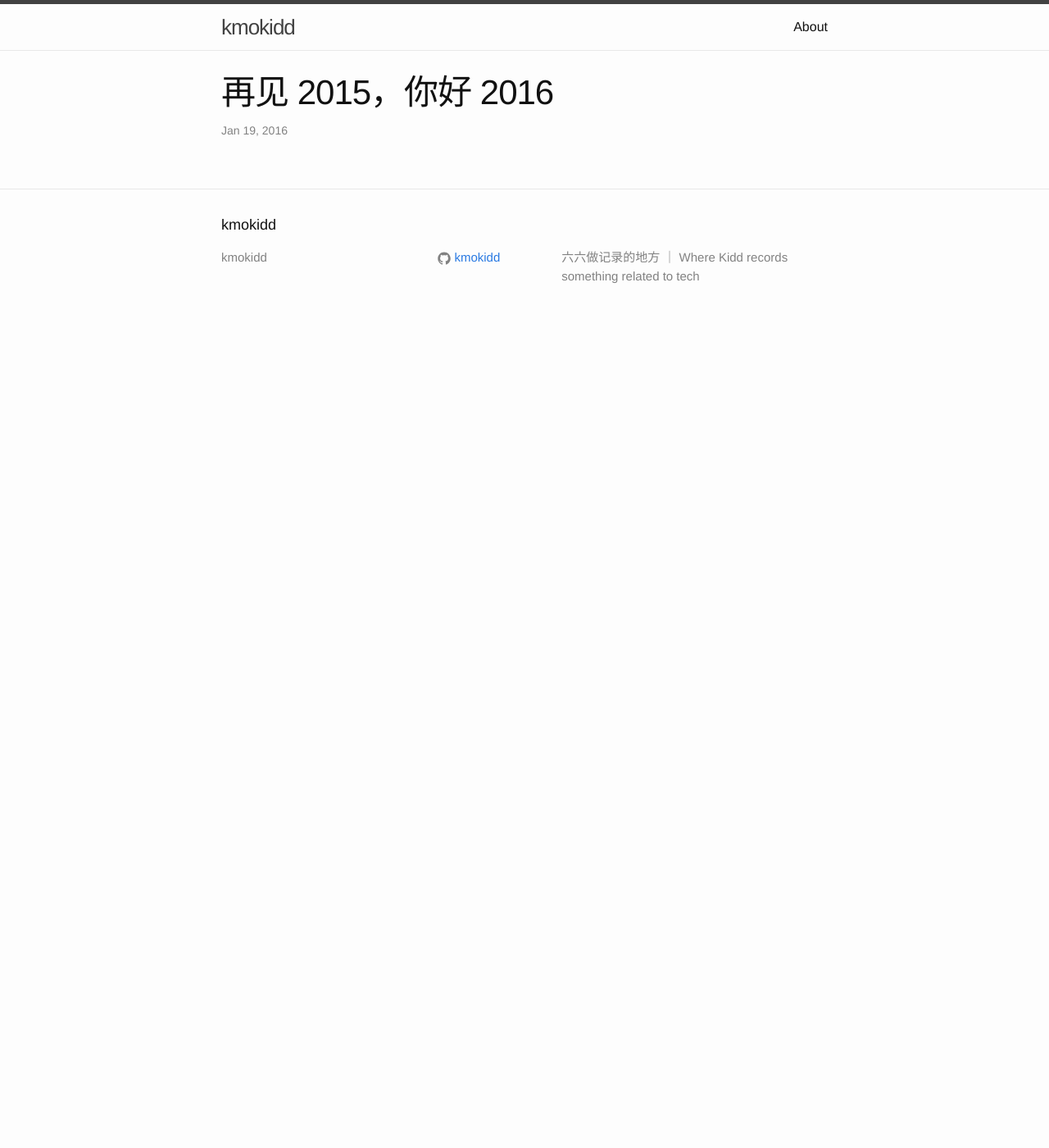
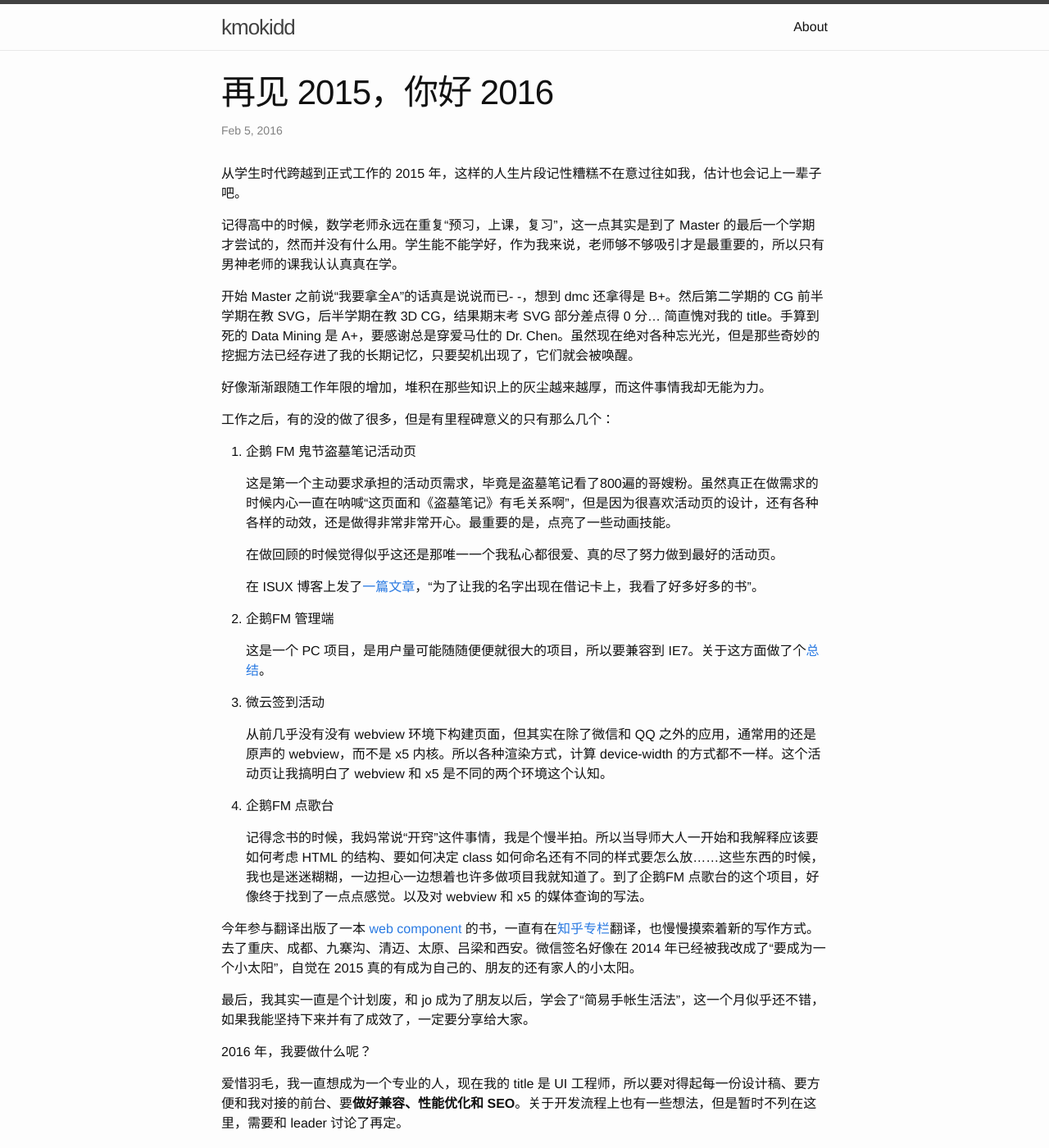
Before and after one commit to kmokidd/kmokidd.github.io, a Jekyll site: the page built from _posts/2016-01-19-bye-2015-hey-2016.markdown, in a window 1280 px wide and 1400 px high. Shown: the whole window at 82% size. Built offline with Jekyll 4.4.1, drawn with Linux system fonts in a browser that asks for light colours; some of the changed text lies outside the part shown.

Commit message:
finish summary of 2015

```diff
--- a/_posts/2016-01-19-bye-2015-hey-2016.markdown
+++ b/_posts/2016-01-19-bye-2015-hey-2016.markdown
@@ -1,6 +1,102 @@
 ---
 layout: post
 title:  "再见 2015，你好 2016"
-date:   2016-01-19 21:15
+date:   2016-02-05 14:43
 categories: jekyll update
 ---
+
+从学生时代跨越到正式工作的 2015 年，这样的人生片段记性糟糕不在意过往如我，估计也会记上一辈子吧。
+
+
+
+记得高中的时候，数学老师永远在重复“预习，上课，复习”，这一点其实是到了 Master 的最后一个学期才尝试的，然而并没有什么用。学生能不能学好，作为我来说，老师够不够吸引才是最重要的，所以只有男神老师的课我认认真真在学。
+
+
+
+开始 Master 之前说“我要拿全A”的话真是说说而已- -，想到 dmc 还拿得是 B+。然后第二学期的 CG 前半学期在教 SVG，后半学期在教 3D CG，结果期末考 SVG 部分差点得 0 分... 简直愧对我的 title。手算到死的 Data Mining 是 A+，要感谢总是穿爱马仕的 Dr. Chen。虽然现在绝对各种忘光光，但是那些奇妙的挖掘方法已经存进了我的长期记忆，只要契机出现了，它们就会被唤醒。
+
+
+
+好像渐渐跟随工作年限的增加，堆积在那些知识上的灰尘越来越厚，而这件事情我却无能为力。
+
+
+
+工作之后，有的没的做了很多，但是有里程碑意义的只有那么几个：
+
+1. 企鹅 FM 鬼节盗墓笔记活动页
+
+   这是第一个主动要求承担的活动页需求，毕竟是盗墓笔记看了800遍的哥嫂粉。虽然真正在做需求的时候内心一直在呐喊“这页面和《盗墓笔记》有毛关系啊”，但是因为很喜欢活动页的设计，还有各种各样的动效，还是做得非常非常开心。最重要的是，点亮了一些动画技能。
+
+   在做回顾的时候觉得似乎这还是那唯一一个我私心都很爱、真的尽了努力做到最好的活动页。
+
+   在 ISUX 博客上发了[一篇文章](http://isux.tencent.com/spirit-festival-act-summary.html)，“为了让我的名字出现在借记卡上，我看了好多好多的书”。
+
+2. 企鹅FM 管理端
+
+   这是一个 PC 项目，是用户量可能随随便便就很大的项目，所以要兼容到 IE7。关于这方面做了个[总结](http://app.yinxiang.com/l/ABQI3-k89thGO45_-1obuIse-ZsYQwOEWrE/)。
+
+3. 微云签到活动
+
+   从前几乎没有没有 webview 环境下构建页面，但其实在除了微信和 QQ 之外的应用，通常用的还是原声的 webview，而不是 x5 内核。所以各种渲染方式，计算 device-width 的方式都不一样。这个活动页让我搞明白了 webview 和 x5 是不同的两个环境这个认知。
+
+4. 企鹅FM 点歌台
+
+   记得念书的时候，我妈常说“开窍”这件事情，我是个慢半拍。所以当导师大人一开始和我解释应该要如何考虑 HTML 的结构、要如何决定 class 如何命名还有不同的样式要怎么放……这些东西的时候，我也是迷迷糊糊，一边担心一边想着也许多做项目我就知道了。到了企鹅FM 点歌台的这个项目，好像终于找到了一点点感觉。以及对 webview 和 x5 的媒体查询的写法。
+
+
+
+今年参与翻译出版了一本 [web component](http://www.amazon.cn/Web-Component%E5%AE%9E%E6%88%98-%E6%8E%A2%E7%B4%A2PolymerJS-Mozilla-Brick-Bosonic%E4%B8%8EReactJS%E6%A1%86%E6%9E%B6-%E6%A1%91%E8%BF%AA%E6%99%AE%C2%B7%E5%BA%93%E9%A9%AC%E5%B0%94%C2%B7%E5%B8%95%E7%89%B9%E5%B0%94/dp/B017BVR54Y/ref=sr_1_1?ie=UTF8&qid=1452574811&sr=8-1&keywords=web+component+%E5%AE%9E%E6%88%98) 的书，一直有在[知乎专栏](http://zhuanlan.zhihu.com/FrontendMagazine)翻译，也慢慢摸索着新的写作方式。去了重庆、成都、九寨沟、清迈、太原、吕梁和西安。微信签名好像在 2014 年已经被我改成了“要成为一个小太阳”，自觉在 2015 真的有成为自己的、朋友的还有家人的小太阳。
+
+
+
+最后，我其实一直是个计划废，和 jo 成为了朋友以后，学会了“简易手帐生活法”，这一个月似乎还不错，如果我能坚持下来并有了成效了，一定要分享给大家。
+
+
+
+2016 年，我要做什么呢？
+
+
+
+爱惜羽毛，我一直想成为一个专业的人，现在我的 title 是 UI 工程师，所以要对得起每一份设计稿、要方便和我对接的前台、要**做好兼容、性能优化和 SEO**。关于开发流程上也有一些想法，但是暂时不列在这里，需要和 leader 讨论了再定。
+
+
+
+写出好看的 JS 代码，成为一个设计小白。尝试 WebGL。
+
+在找工作的时候，我和自己说，等找到满意的工作，就去纹一个 <> 在手上，后来一直没有成行，因为太羞愧了。写出的代码太丑了，根本不好意思去纹。希望今年，我能实现这个目标。
+
+我的 ps 能力大概只有 5 分，满分 100 分。很多时候要去拜托设计师，等来等去真是浪费时间。希望今年结束的时候，在提供相同素材的时候，能模仿出微云的设计稿。
+
+WebGL 是 2015 年的目标，之前看到朋友圈里分享的用 webgl 实现的一个活动页，也很想引入我们的产品。
+
+
+
+
+
+追上新技术。
+
+虽然时不时有翻译，但是总觉得自己还是被新技术抛在后面了，很多技术只是纸上谈兵，很瞧不上这样的自己。要想办法追赶上。
+
+
+
+好好运动，每周瑜伽和跑步。
+
+
+
+为 TEDxTencent 做点什么。
+
+
+
+烟花三月下个江南，还[可能]有个台湾团建，剩下的节日就多多回家吧。
+
+
+
+正因为路还很长，所以每一步都要踩踏实。
+
+
+
+
+
+
+
+好了，新年快乐。
```
